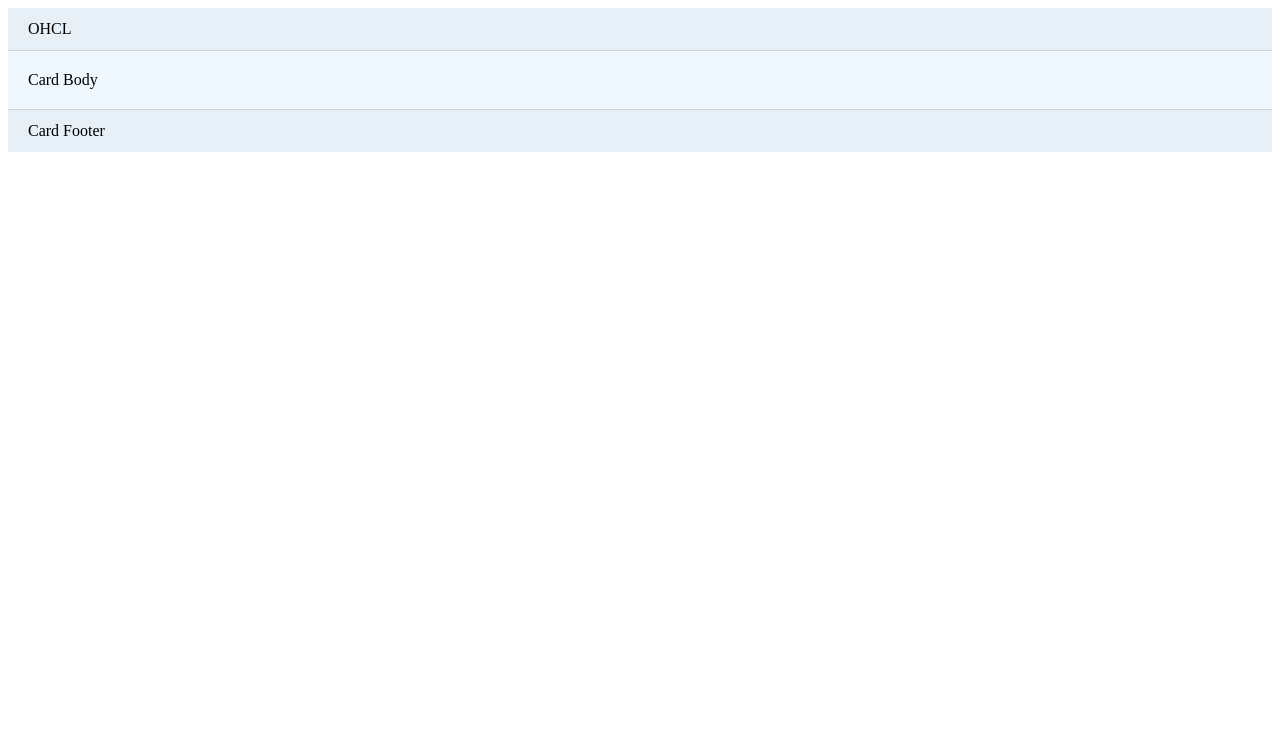
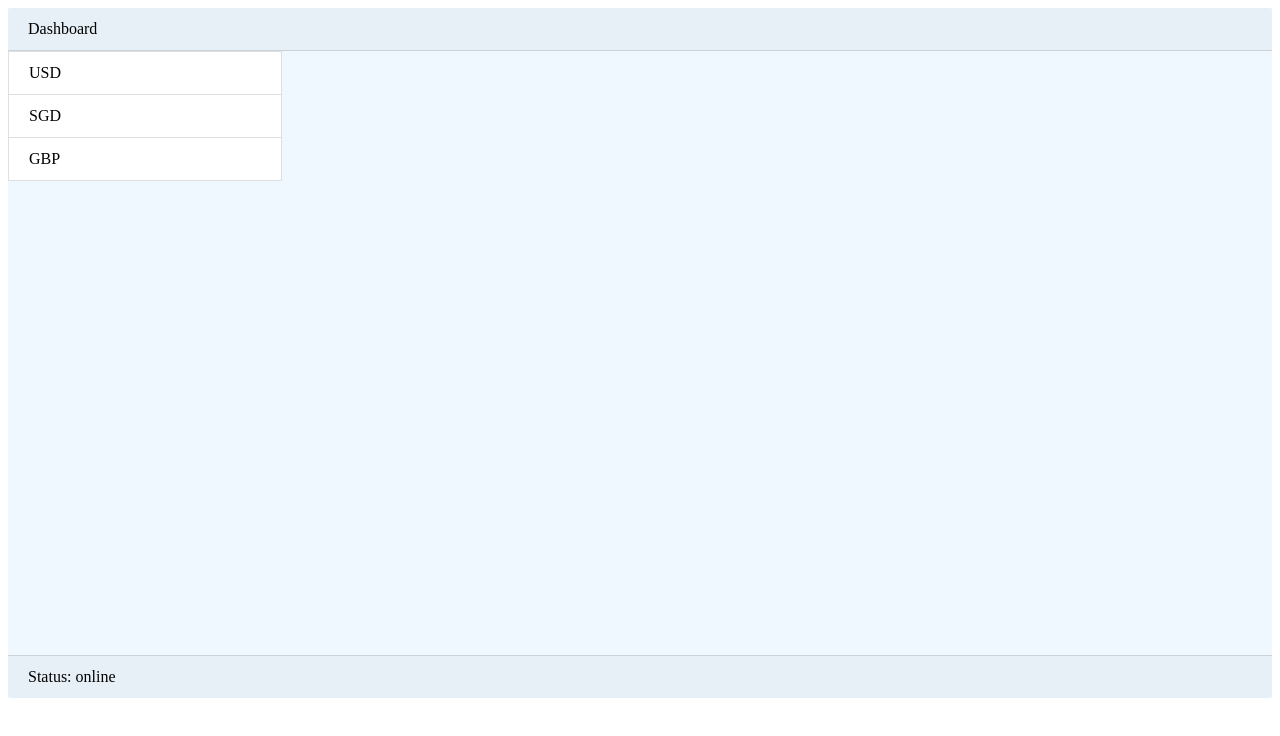
Before and after one commit to ericccs/bambu-ohcl-react, a React (Create React App) app: page / in a window 1280 px wide. Shown: the top 736 px of the page. Built offline with nearby package versions, Linux system fonts and the light colour scheme.

Commit message:
add flex layout to the dashboard

```diff
--- a/src/app-card.tsx
+++ /dev/null
@@ -1,20 +0,0 @@
-import * as React from 'react';
-import './app-card.css';
-
-class AppCard extends React.Component {
-    public render() {
-        return (
-            <div className="card-container">
-                <div className="card-header">OHCL</div>
-                <div className="card-body">
-                    Card Body
-                </div>
-                <div className="card-footer">
-                    Card Footer
-                </div>
-            </div>
-        );
-    }
-}
-
-export default AppCard;
--- a/src/app-card.css
+++ b/src/app-dashboard.css
@@ -11,8 +11,17 @@
 }
 
 .card-body {
-    flex: 1 1 auto;
-    padding: 1.25rem;
+    display: flex;
+    justify-content: space-evenly;
+    align-items: stretch;
+}
+
+.card-sidebar {
+    flex: 1 1 20%;
+}
+
+.card-content {
+    flex: 9 1 auto;
 }
 
 .card-footer {
--- /dev/null
+++ b/src/app-dashboard.tsx
@@ -0,0 +1,29 @@
+import * as React from 'react';
+import './app-dashboard.css';
+import AppGraphCanvas from './app-graph-canvas';
+import AppSymbolList from './app-symbol-list';
+
+class AppDashboard extends React.Component {
+    public render() {
+        return (
+            <div className="card-container">
+                <div className="card-header">
+                    Dashboard
+                </div>
+                <div className="card-body">
+                    <div className="card-sidebar">
+                        <AppSymbolList />
+                    </div>
+                    <div className="card-content">
+                        <AppGraphCanvas />
+                    </div>
+                </div>
+                <div className="card-footer">
+                    Status: online
+                </div>
+            </div>
+        );
+    }
+}
+
+export default AppDashboard;
--- /dev/null
+++ b/src/app-graph-canvas.css
@@ -0,0 +1,4 @@
+.graph-canvas-container {
+    width: 800px;
+    height: 600px;
+}
--- /dev/null
+++ b/src/app-graph-canvas.tsx
@@ -0,0 +1,15 @@
+import * as React from 'react';
+import './app-graph-canvas.css';
+
+
+class AppGraphCanvas extends React.Component {
+    public render() {
+        return (
+            <svg className="graph-canvas-container">
+
+            </svg>
+        );
+    }
+}
+
+export default AppGraphCanvas;
--- /dev/null
+++ b/src/app-symbol-list.css
@@ -0,0 +1,21 @@
+.list-group {
+    display: flex;
+    flex-direction: column;
+    padding-left: 0;
+    margin-top: 0;
+    margin-bottom: 0;
+}
+
+.list-group-item {
+    position: relative;
+    display: block;
+    padding: .75rem 1.25rem;
+    margin-bottom: -1px;
+    background-color: #fff;
+    border: 1px solid rgba(0,0,0,.125);
+}
+
+.list-group-item:hover {
+    z-index: 1;
+    text-decoration: none;
+}
--- /dev/null
+++ b/src/app-symbol-list.tsx
@@ -0,0 +1,18 @@
+import * as React from 'react';
+import './app-symbol-list.css';
+
+class AppSymbolList extends React.Component {
+
+    public render() {
+        const ccyList: string[] = ["USD", "SGD", "GBP"];
+        const sidebarList : any[] = ccyList.map(ccy => <li className="list-group-item" key="{ccy}">{ccy}</li>);
+        return (
+            <ul className="list-group">
+                {sidebarList}
+            </ul>
+        );
+    }
+
+}
+
+export default AppSymbolList;
--- a/src/app.tsx
+++ b/src/app.tsx
@@ -1,11 +1,11 @@
 import * as React from 'react';
-import AppCard from './app-card';
+import AppDashboard from './app-dashboard';
 
 class App extends React.Component {
     public render() {
         return (
             <div>
-                <AppCard />
+                <AppDashboard />
             </div>
         );
     }
```
